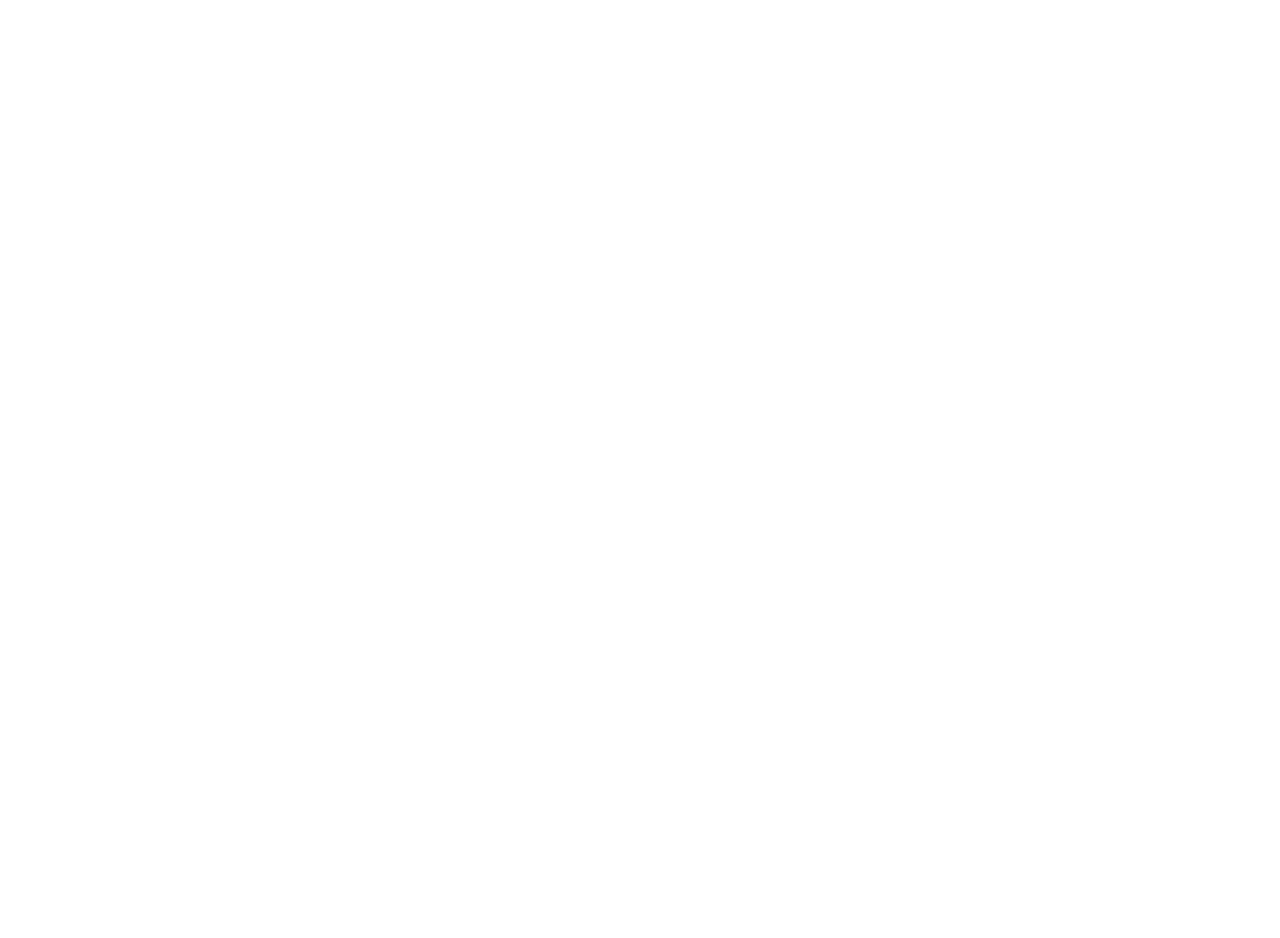
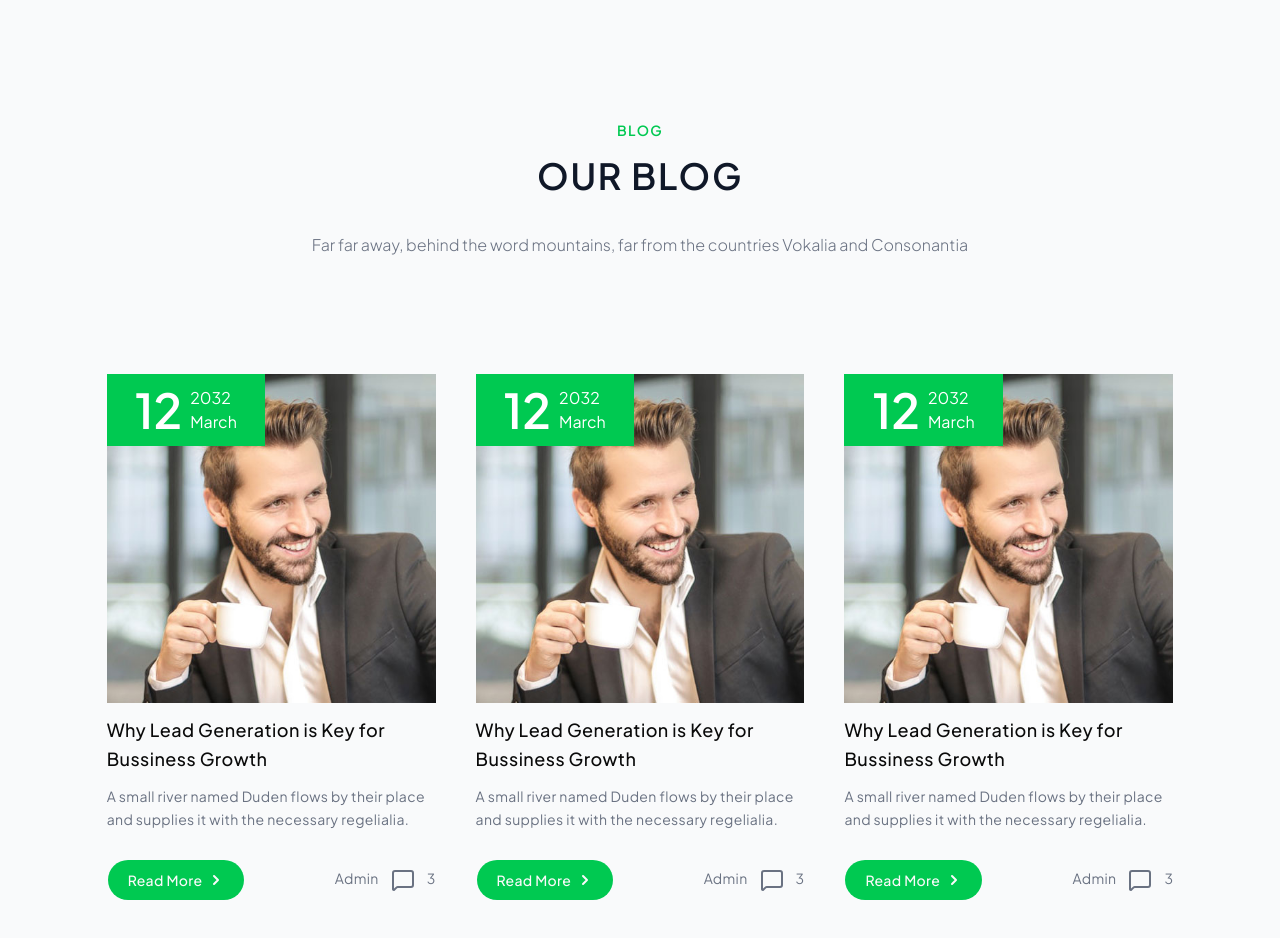
Before and after one commit to Habtamu-Semagn/diglab, a Next.js app: page / in a window 1280 px wide. Shown: the part 7020-7958 px from the top of the page. Before the commit the page ends 7020 px from the top, so only its background shows below. Built offline with nearby package versions, Linux system fonts and the light colour scheme.

Commit message:
blog section completed

```diff
--- a/app/page.tsx
+++ b/app/page.tsx
@@ -1,5 +1,6 @@
 
 import About from "@/components/About";
+import Blog from "@/components/Blog";
 import FAQ from "@/components/FAQ";
 import HeroSection from "@/components/Hero";
 import Overview from "@/components/Overview";
@@ -24,6 +25,7 @@ export default function Home() {
         <Partners />
         <FAQ />
         <Testimonial />
+        <Blog />
     </>
   );
 }
--- /dev/null
+++ b/components/Blog.tsx
@@ -0,0 +1,77 @@
+import Image from "next/image";
+import pcImage1 from "@/public/images/person_1.jpg"
+import { Button } from "./ui/button";
+import { ChevronRight, MessageSquare, MessageSquareText, TextWrapIcon } from "lucide-react";
+export default function Blog(){
+    return <div className="lg:grid lg:grid-cols-12 pb-20 pt-30 bg-gray-50">
+                 <div className="lg:col-start-2 lg:col-span-10 flex flex-col gap-4">
+
+                   {/* Header */}
+                   <p className="text-sm font-semibold tracking-widest text-green-500 uppercase self-center">
+                     Blog
+                   </p>
+                   <h2 className="text-4xl max-w-xl md:text-4xl font-semibold text-gray-900 tracking-wider text-center uppercase self-center">
+                     our blog
+                   </h2>
+                   <p className="text-gray-500 font-light text-center leading-relaxed px-4 my-5 self-center">
+                     Far far away, behind the word mountains, far from the countries Vokalia and Consonantia
+                   </p>
+                   <div className="grid sm:grid-cols-3 gap-10 my-20">
+                        <div className="flex flex-col">
+                            <div className="relative">
+                                <Image src={pcImage1} alt="pc-image-1"/>
+                                <div className="absolute top-0 left-0 bg-green-500 flex gap-2 py-3 px-7 text-white">
+                                    <p className="flex justify-center items-center text-5xl font-semibold">12</p>
+                                    <p className="flex flex-col">
+                                        <span>2032</span>
+                                        <span>March</span>
+                                    </p>
+                                </div>
+                            </div>
+                            <p className="font-medium text-lg tracking-wide leading-relaxed my-3">Why Lead Generation is Key for Bussiness Growth</p>
+                            <p className="text-gray-500 text-sm tracking-wide leading-relaxed">A small river named Duden flows by their place and supplies it with the necessary regelialia.</p>
+                            <div className="flex justify-between items-center mt-7">
+                                <Button className="p-5 rounded-full bg-green-500 tracking-wide">Read More <ChevronRight size={24} strokeWidth={3} /></Button>
+                                <p className="flex gap-3 text-gray-500 text-sm tracking-wide">Admin <MessageSquare /> 3</p>
+                            </div>
+                        </div>
+                       <div className="flex flex-col">
+                            <div className="relative">
+                                <Image src={pcImage1} alt="pc-image-1"/>
+                                <div className="absolute top-0 left-0 bg-green-500 flex gap-2 py-3 px-7 text-white">
+                                    <p className="flex justify-center items-center text-5xl font-semibold">12</p>
+                                    <p className="flex flex-col">
+                                        <span>2032</span>
+                                        <span>March</span>
+                                    </p>
+                                </div>
+                            </div>
+                            <p className="font-medium text-lg tracking-wide leading-relaxed my-3">Why Lead Generation is Key for Bussiness Growth</p>
+                            <p className="text-gray-500 text-sm tracking-wide leading-relaxed">A small river named Duden flows by their place and supplies it with the necessary regelialia.</p>
+                            <div className="flex justify-between items-center mt-7">
+                                <Button className="p-5 rounded-full bg-green-500 tracking-wide">Read More <ChevronRight size={24} strokeWidth={3} /></Button>
+                                <p className="flex gap-3 text-gray-500 text-sm tracking-wide">Admin <MessageSquare /> 3</p>
+                            </div>
+                        </div>
+                        <div className="flex flex-col">
+                            <div className="relative">
+                                <Image src={pcImage1} alt="pc-image-1"/>
+                                <div className="absolute top-0 left-0 bg-green-500 flex gap-2 py-3 px-7 text-white">
+                                    <p className="flex justify-center items-center text-5xl font-semibold">12</p>
+                                    <p className="flex flex-col">
+                                        <span>2032</span>
+                                        <span>March</span>
+                                    </p>
+                                </div>
+                            </div>
+                            <p className="font-medium text-lg tracking-wide leading-relaxed my-3">Why Lead Generation is Key for Bussiness Growth</p>
+                            <p className="text-gray-500 text-sm tracking-wide leading-relaxed">A small river named Duden flows by their place and supplies it with the necessary regelialia.</p>
+                            <div className="flex justify-between items-center mt-7">
+                                <Button className="p-5 rounded-full bg-green-500 tracking-wide">Read More <ChevronRight size={24} strokeWidth={3} /></Button>
+                                <p className="flex gap-3 text-gray-500 text-sm tracking-wide">Admin <MessageSquare /> 3</p>
+                            </div>
+                        </div>
+                   </div>
+                </div>
+         </div>
+}
```
